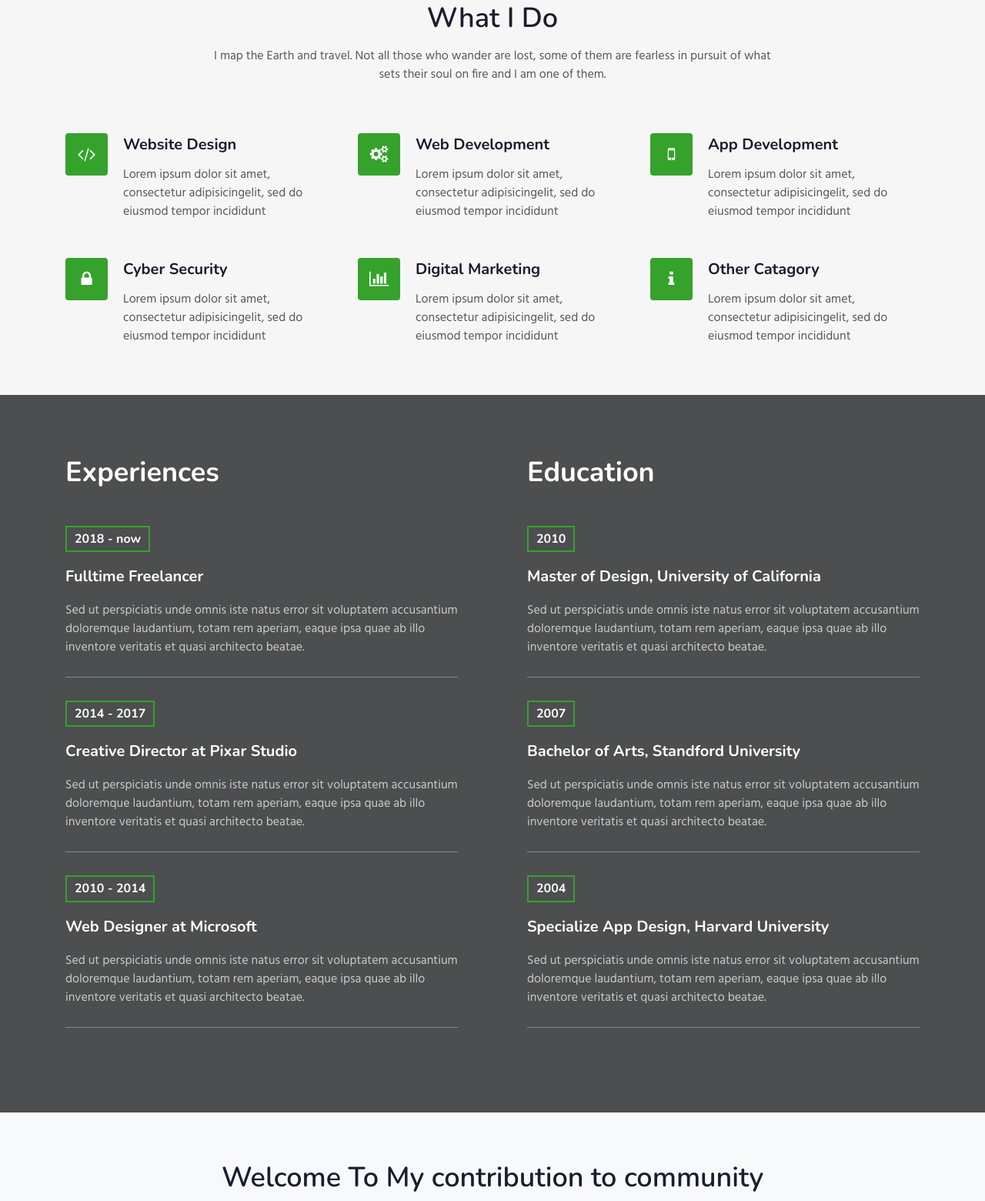
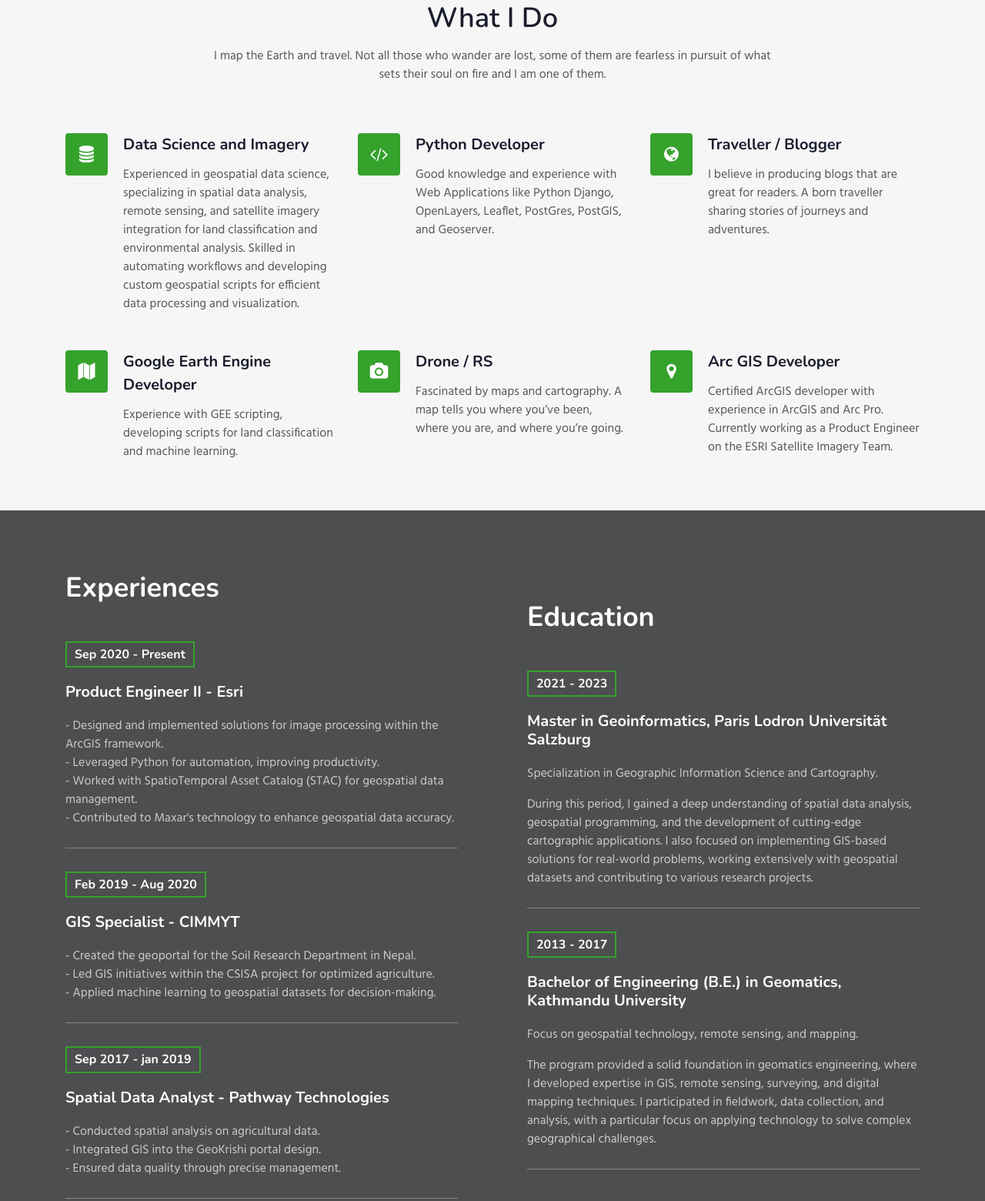
Before and after one commit to bikesbade/bikesbade.github.io, a plain HTML site: page index.html in a window 1280 px wide. Shown: the part 861-2421 px from the top of the page at 77% size. Drawn offline with nearby package versions, Linux system fonts and the light colour scheme.

Commit message:
Update index.html

```diff
--- a/index.html
+++ b/index.html
@@ -7,10 +7,31 @@ Author URL: http://w3layouts.com
 
 <head>
     <!-- Required meta tags -->
-    <meta charset="utf-8">
-    <meta name="viewport" content="width=device-width, initial-scale=1, shrink-to-fit=no">
+    <!-- Meta tags for SEO and page information -->
+    <title>Bikesh Bade | Engineer and Explorer</title>
+    <meta name="description" content="Hello, I'm Bikesh Bade, an Engineer and Explorer. Welcome to my contribution to the community, where small efforts lead to big impacts. Through collaboration, mapping new territories, and developing geospatial applications, I aim to inspire growth and meaningful change. Together, we can bridge gaps and create progress." />
+    <meta name="keywords" content="Bikesh Bade, Engineer, Explorer, Geospatial Applications, Mapping, Community, Collaboration, GIS, Hydrological Modelling, Python Developer, Web Development, Google Earth Engine, OpenLayers, Geoserver, QGIS, ArcMap, PostGIS, ArcGIS Developer" />
+    <meta name="author" content="Bikesh Bade" />
+    <meta name="viewport" content="width=device-width, initial-scale=1.0" />
+    <meta charset="UTF-8" />
+    <meta http-equiv="X-UA-Compatible" content="IE=edge" />
 
-    <title>Bikesh Bade</title>
+    <!-- Open Graph tags for social media sharing -->
+    <meta property="og:title" content="Bikesh Bade | Engineer and Explorer" />
+    <meta property="og:description" content="Welcome to my contribution to the community, where I focus on geospatial applications, collaboration, and meaningful change. Join me on a journey to bridge gaps and create progress." />
+    <meta property="og:type" content="website" />
+    <meta property="og:url" content="https://bikesbade.github.io/" /> <!-- Update with your actual URL -->
+    <meta property="og:image" content="https://bikesbade.github.io/assets/images/profilepic.jpg" /> <!-- Add your page image URL -->
+
+    <!-- Twitter Card tags for sharing on Twitter -->
+    <meta name="twitter:card" content="summary_large_image" />
+    <meta name="twitter:title" content="Bikesh Bade | Engineer and Explorer" />
+    <meta name="twitter:description" content="Welcome to my contribution to the community through geospatial applications, mapping, and collaboration. Let's create progress together." />
+
+    <!-- Favicon -->
+    <link rel="icon" href="https://www.example.com/favicon.ico" /> <!-- Update with your favicon -->
+
+
     <!-- web fonts -->
     <link href="https://fonts.googleapis.com/css?family=Nunito:400,600,700,800,900&display=swap" rel="stylesheet">
     <link href="https://fonts.googleapis.com/css?family=Hind&display=swap" rel="stylesheet">
@@ -66,68 +87,50 @@ Author URL: http://w3layouts.com
                 </div>
                 <div class="fea-gd-vv row mt-5 pt-3">
                     <div class="float-lt feature-gd col-lg-4 col-md-6">
+                        <div class="icon"> <span class="fa fa-database" aria-hidden="true"></span></div>
+                        <div class="icon-info">
+                            <h5><a href="#">
+                                    Data Science and Imagery</a></h5>
+                            <p>Experienced in geospatial data science, specializing in spatial data analysis, remote sensing, and satellite imagery integration for land classification and environmental analysis. Skilled in automating workflows and developing custom geospatial scripts for efficient data processing and visualization.</p>
+                        </div>
+                    </div>
+                    <div class="float-mid feature-gd col-lg-4 col-md-6 mt-md-0 mt-5">
                         <div class="icon"> <span class="fa fa-code" aria-hidden="true"></span></div>
                         <div class="icon-info">
-                            <h5><a href="#">
-                                    Website Design</a></h5>
-                            <p> Lorem ipsum dolor sit amet, consectetur adipisicingelit, sed do eiusmod tempor
-                                incididunt </p>
-
-                        </div>
-
-                    </div>
-                    <div class="float-mid feature-gd col-lg-4 col-md-6 mt-md-0 mt-5">
-                        <div class="icon"> <span class="fa fa-cogs" aria-hidden="true"></span></div>
-                        <div class="icon-info">
-                            <h5><a href="#">Web Development
-                                </a></h5>
-                            <p> Lorem ipsum dolor sit amet, consectetur adipisicingelit, sed do eiusmod tempor
-                                incididunt </p>
-
+                            <h5><a href="#">Python Developer</a></h5>
+                            <p>Good knowledge and experience with Web Applications like Python Django, OpenLayers, Leaflet, PostGres, PostGIS, and Geoserver.</p>
                         </div>
                     </div>
                     <div class="float-rt feature-gd col-lg-4 col-md-6 mt-lg-0 mt-5">
-                        <div class="icon"> <span class="fa fa-mobile" aria-hidden="true"></span></div>
+                        <div class="icon"> <span class="fa fa-globe" aria-hidden="true"></span></div>
                         <div class="icon-info">
-                            <h5><a href="#">App Development</a></h5>
-                            <p> Lorem ipsum dolor sit amet, consectetur adipisicingelit, sed do eiusmod tempor
-                                incididunt </p>
-
+                            <h5><a href="#">Traveller / Blogger</a></h5>
+                            <p>I believe in producing blogs that are great for readers. A born traveller sharing stories of journeys and adventures.</p>
                         </div>
                     </div>
                     <div class="float-lt feature-gd col-lg-4 col-md-6 mt-5">
-                        <div class="icon"> <span class="fa fa-lock" aria-hidden="true"></span></div>
+                        <div class="icon"> <span class="fa fa-map" aria-hidden="true"></span></div>
                         <div class="icon-info">
-                            <h5><a href="#">Cyber Security</a>
-                            </h5>
-                            <p> Lorem ipsum dolor sit amet, consectetur adipisicingelit, sed do eiusmod tempor
-                                incididunt </p>
-
+                            <h5><a href="#">Google Earth Engine Developer</a></h5>
+                            <p>Experience with GEE scripting, developing scripts for land classification and machine learning.</p>
                         </div>
-
                     </div>
                     <div class="float-mid feature-gd col-lg-4 col-md-6 mt-5">
-                        <div class="icon"> <span class="fa fa-bar-chart" aria-hidden="true"></span></div>
+                        <div class="icon"> <span class="fa fa-camera" aria-hidden="true"></span></div>
                         <div class="icon-info">
-                            <h5><a href="#">
-                                    Digital Marketing</a>
-                            </h5>
-                            <p> Lorem ipsum dolor sit amet, consectetur adipisicingelit, sed do eiusmod tempor
-                                incididunt </p>
-
+                            <h5><a href="#">Drone / RS</a></h5>
+                            <p>Fascinated by maps and cartography. A map tells you where you’ve been, where you are, and where you’re going.</p>
                         </div>
                     </div>
                     <div class="float-rt feature-gd col-lg-4 col-md-6 mt-5">
-                        <div class="icon"> <span class="fa fa-info" aria-hidden="true"></span></div>
+                        <div class="icon"> <span class="fa fa-map-marker" aria-hidden="true"></span></div>
                         <div class="icon-info">
-                            <h5><a href="#">Other Catagory</a>
-                            </h5>
-                            <p> Lorem ipsum dolor sit amet, consectetur adipisicingelit, sed do eiusmod tempor
-                                incididunt </p>
-
+                            <h5><a href="#">Arc GIS Developer</a></h5>
+                            <p>Certified ArcGIS developer with experience in ArcGIS and Arc Pro. Currently working as a Product Engineer on the ESRI Satellite Imagery Team.</p>
                         </div>
                     </div>
                 </div>
+
             </div>
         </div>
         <!-- //features -->
@@ -143,56 +146,71 @@ Author URL: http://w3layouts.com
 
                     <div class="column1">
                         <h3 class="mb-5">Experiences</h3>
+
                         <div class="experience-top">
-                            <h5>2018 - now</h5>
-                            <h4>Fulltime Freelancer</h4>
-                            <p class="my-3 text-white">Sed ut perspiciatis unde omnis iste natus error sit voluptatem
-                                accusantium doloremque laudantium, totam rem aperiam, eaque ipsa quae ab illo inventore
-                                veritatis et quasi architecto beatae.</p>
+                            <h5>Sep 2020 - Present</h5>
+                            <h4>Product Engineer II - Esri</h4>
+                            <p class="my-3 text-white">
+                                - Designed and implemented solutions for image processing within the ArcGIS framework.<br>
+                                - Leveraged Python for automation, improving productivity.<br>
+                                - Worked with SpatioTemporal Asset Catalog (STAC) for geospatial data management.<br>
+                                - Contributed to Maxar's technology to enhance geospatial data accuracy.
+                            </p>
                         </div>
+
                         <div class="experience-top">
-                            <h5>2014 - 2017</h5>
-                            <h4>Creative Director at Pixar Studio</h4>
-                            <p class="my-3 text-white">Sed ut perspiciatis unde omnis iste natus error sit voluptatem
-                                accusantium doloremque laudantium, totam rem aperiam, eaque ipsa quae ab illo inventore
-                                veritatis et quasi architecto beatae.</p>
+                            <h5>Feb 2019 - Aug 2020</h5>
+                            <h4>GIS Specialist - CIMMYT</h4>
+                            <p class="my-3 text-white">
+                                - Created the geoportal for the Soil Research Department in Nepal.<br>
+                                - Led GIS initiatives within the CSISA project for optimized agriculture.<br>
+                                - Applied machine learning to geospatial datasets for decision-making.
+                            </p>
                         </div>
+
+
                         <div class="experience-top">
-                            <h5>2010 - 2014</h5>
-                            <h4>Web Designer at Microsoft</h4>
-                            <p class="my-3 text-white">Sed ut perspiciatis unde omnis iste natus error sit voluptatem
-                                accusantium doloremque laudantium, totam rem aperiam, eaque ipsa quae ab illo inventore
-                                veritatis et quasi architecto beatae.</p>
+                            <h5>Sep 2017 - jan 2019</h5>
+                            <h4>Spatial Data Analyst - Pathway Technologies</h4>
+                            <p class="my-3 text-white">
+                                - Conducted spatial analysis on agricultural data.<br>
+                                - Integrated GIS into the GeoKrishi portal design.<br>
+                                - Ensured data quality through precise management.
+                            </p>
                         </div>
                     </div>
+
                     <div class="column2">
                         <h3 class="mb-5">Education</h3>
+
                         <div class="experience-top">
-                            <h5>2010</h5>
-                            <h4>Master of Design, University of California</h4>
-                            <p class="my-3 text-white">Sed ut perspiciatis unde omnis iste natus error sit voluptatem
-                                accusantium doloremque laudantium, totam rem aperiam, eaque ipsa quae ab illo inventore
-                                veritatis et quasi architecto beatae.</p>
+                            <h5>2021 - 2023</h5>
+                            <h4>Master in Geoinformatics, Paris Lodron Universität Salzburg</h4>
+                            <p class="my-3 text-white">
+                                Specialization in Geographic Information Science and Cartography.
+                            </p>
+                            <p class="my-3 text-white">
+                                During this period, I gained a deep understanding of spatial data analysis, geospatial programming, and the development of cutting-edge cartographic applications. I also focused on implementing GIS-based solutions for real-world problems, working extensively with geospatial datasets and contributing to various research projects.
+                            </p>
                         </div>
+
                         <div class="experience-top">
-                            <h5>2007</h5>
-                            <h4>Bachelor of Arts, Standford University</h4>
-                            <p class="my-3 text-white">Sed ut perspiciatis unde omnis iste natus error sit voluptatem
-                                accusantium doloremque laudantium, totam rem aperiam, eaque ipsa quae ab illo inventore
-                                veritatis et quasi architecto beatae.</p>
+                            <h5>2013 - 2017</h5>
+                            <h4>Bachelor of Engineering (B.E.) in Geomatics, Kathmandu University</h4>
+                            <p class="my-3 text-white">
+                                Focus on geospatial technology, remote sensing, and mapping.
+                            </p>
+                            <p class="my-3 text-white">
+                                The program provided a solid foundation in geomatics engineering, where I developed expertise in GIS, remote sensing, surveying, and digital mapping techniques. I participated in fieldwork, data collection, and analysis, with a particular focus on applying technology to solve complex geographical challenges.
+                            </p>
                         </div>
-                        <div class="experience-top">
-                            <h5>2004</h5>
-                            <h4>Specialize App Design, Harvard University</h4>
-                            <p class="my-3 text-white">Sed ut perspiciatis unde omnis iste natus error sit voluptatem
-                                accusantium doloremque laudantium, totam rem aperiam, eaque ipsa quae ab illo inventore
-                                veritatis et quasi architecto beatae.</p>
-                        </div>
+
                     </div>
                 </div>
             </div>
         </div>
     </section>
+
 
     <section id="services-1" class="bg-light py-5">
         <div class="container py-lg-3">
```
